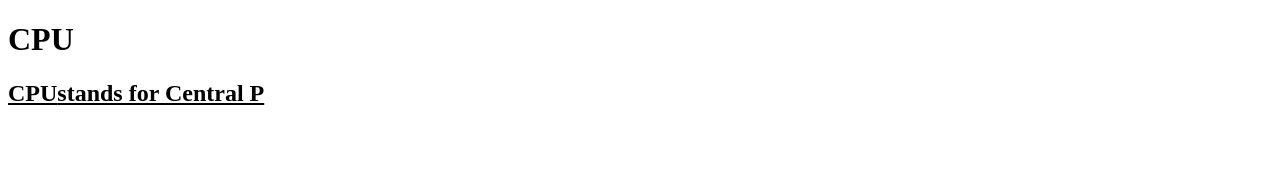
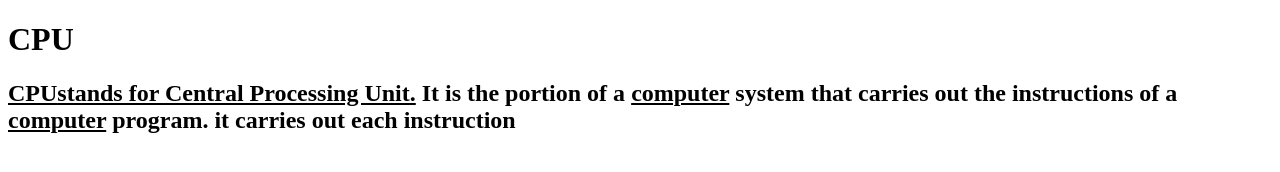
Before and after one commit to iamneo-production/ceefedcbdeedbfadaeccdfffebaeceaec, a website: page public/index.html in a window 1280 px wide. Drawn offline with Linux system fonts and the light colour scheme.

Commit message:
Backup Commit

```diff
--- a/public/index.html
+++ b/public/index.html
@@ -9,6 +9,8 @@
 </head>
 <body>
     <h1>CPU</h1>
-    <h2><U><b>CPU</b>stands for Central P</U></h2>
+    <h2><U><b>CPU</b><u>stands for Central Processing Unit</u>.</U>
+    It is the portion of a <u>computer</u> system that carries out the instructions of a <u>computer</u> program.
+it carries out each instruction </h2>
 </body>
 </html>
```
